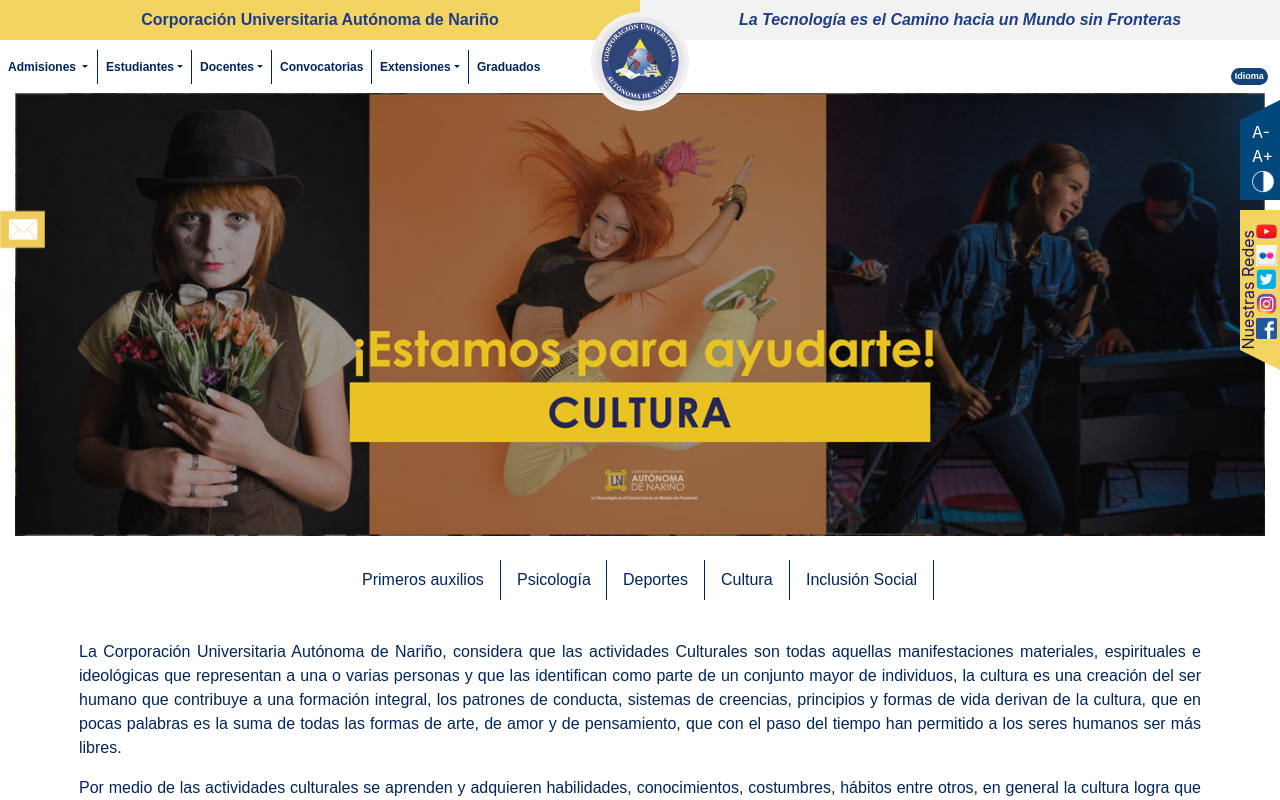
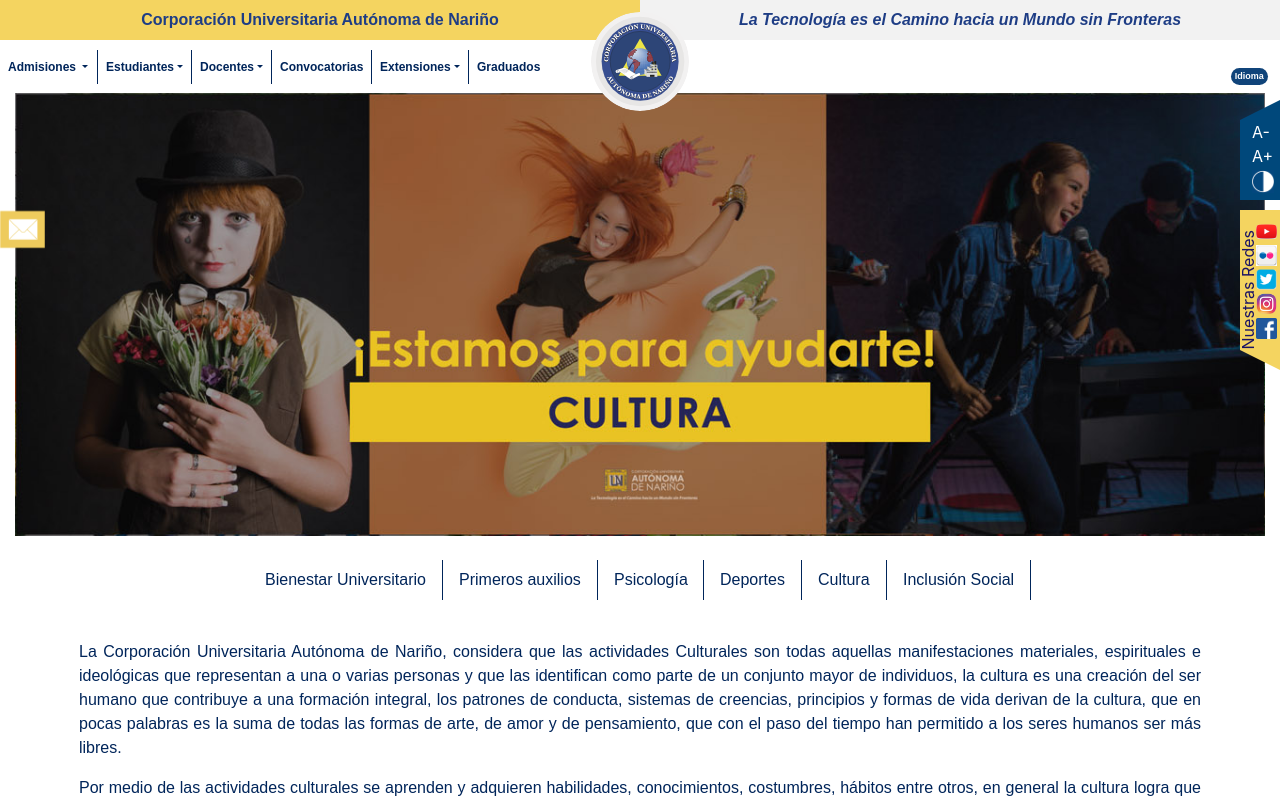
Before and after one commit to julianrodri11/aunar, a PHP site: page /cultura.php in a window 1280 px wide. Shown: the top 800 px of the page. Run offline with PHP 8.4, Linux system fonts and the light colour scheme.

Commit message:
agregando opción de menú en bienestar

```diff
--- a/secciones/menu_bienestar.php
+++ b/secciones/menu_bienestar.php
@@ -8,7 +8,11 @@
 <ul class="nav d-flex justify-content-center  ">
 
   <li class="nav-item   border-right borde-azul borde-1">
-	<a href="primeros_auxilios.php" class="nav-link hvr-curl-top-right fuente-institucional texto-azul"  id="" role="button" aria-haspopup="true" aria-expanded="false">Primeros auxilios <span class="sr-only">(current)</span></a>
+    <a href="bienestar.php" class="nav-link hvr-curl-top-right fuente-institucional texto-azul"  id="" role="button" aria-haspopup="true" aria-expanded="false">Bienestar Universitario <span class="sr-only">(current)</span></a>
+  </li>
+
+  <li class="nav-item  border-right borde-azul borde-1 " id="">
+    <a href="primeros_auxilios.php" class=" nav-link hvr-curl-top-right fuente-institucional texto-azul ">Primeros auxilios</a>
   </li>
 
   <li class="nav-item  border-right borde-azul borde-1 " id="">
```
